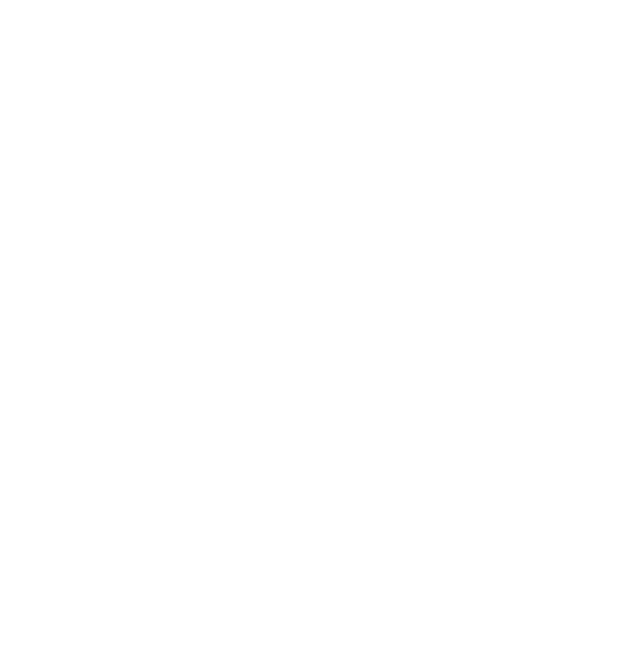
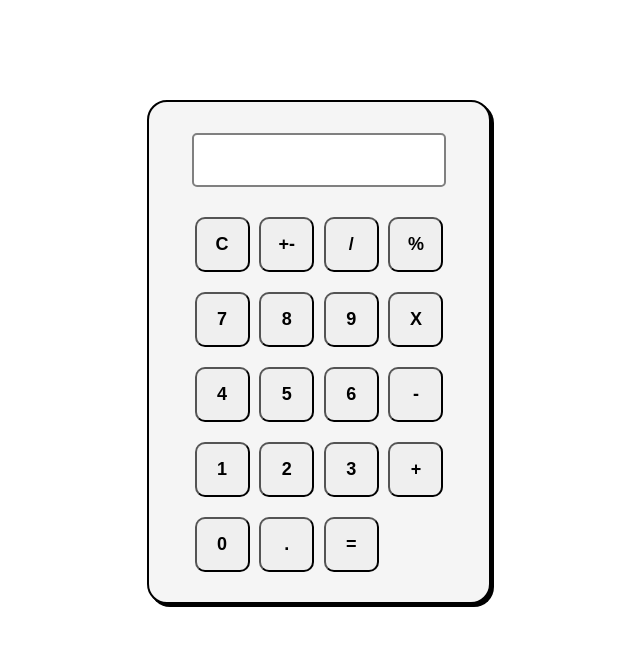
Before and after one commit to selbps/odin-calculator, a plain HTML site: page index.html in a window 1280 px wide. Shown: the whole page, without its empty margins (321-961 px from the left). Drawn offline with Linux system fonts and the light colour scheme.

Commit message:
Add basic calculator body and style

```diff
--- a/index.html
+++ b/index.html
@@ -9,7 +9,39 @@
 <body>
     <div class="calculator-body">
         <div class="calculator-screen"></div>
-        <div class="calculator-buttons"></div>
+        <div class="calculator-buttons">
+            <div class="button-container">
+                <div class="first-div">
+                    <button>C</button>
+                    <button>+-</button>
+                    <button>/</button>
+                    <button>%</button>
+                </div>
+                <div class="second-div">
+                    <button>7</button>
+                    <button>8</button>
+                    <button>9</button>
+                    <button>X</button>
+                </div>
+                <div class="third-div">
+                    <button>4</button>
+                    <button>5</button>
+                    <button>6</button>
+                    <button>-</button>
+                </div>
+                <div class="fourth-div">
+                    <button>1</button>
+                    <button>2</button>
+                    <button>3</button>
+                    <button>+</button>
+                </div>
+                <div class="fifth-div">
+                    <button>0</button>
+                    <button>.</button>
+                    <button>=</button>
+                </div>
+            </div>
+        </div>
     </div>
     <div class="footer"></div>
 </body>
--- a/style.css
+++ b/style.css
@@ -0,0 +1,50 @@
+body {
+    font-family: 'Courier New', Courier, monospace;
+    margin: 0;
+    display: flex;
+    flex-direction: column;
+    align-items: center;
+}
+
+.calculator-body {
+    margin: 100px;
+    background-color: whitesmoke;
+    border: 2px solid black;
+    border-radius: 20px;
+    display: flex;
+    flex-direction: column;
+    height: 500px;
+    width: 340px;
+    justify-content: center;
+    align-items: center;
+    box-shadow: 3px 3px black;
+}
+
+.calculator-screen {
+    background-color: white;
+    border: 2px solid grey;
+    border-radius: 5px;
+    display: flex;
+    height: 50px;
+    width: 250px;
+}
+
+button {
+    width: 55px;
+    height: 55px;
+    font-size: large;
+    font-weight: bold;
+    border-radius: 10px;
+}
+
+.button-container {
+    margin-top: 30px;
+}
+
+.first-div,
+.second-div,
+.third-div,
+.fourth-div,
+.fifth-div {
+    margin-top: 20px;
+}
```
